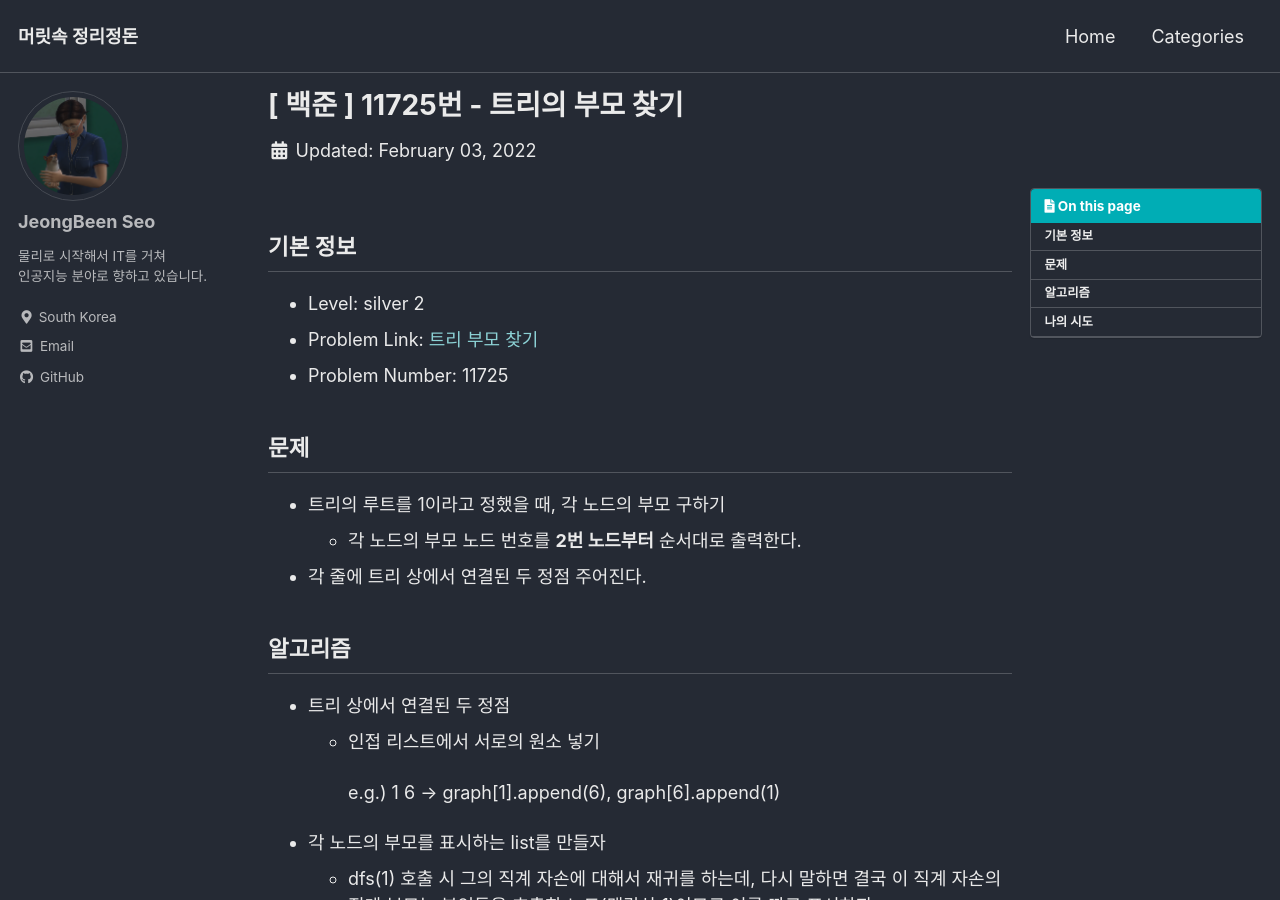
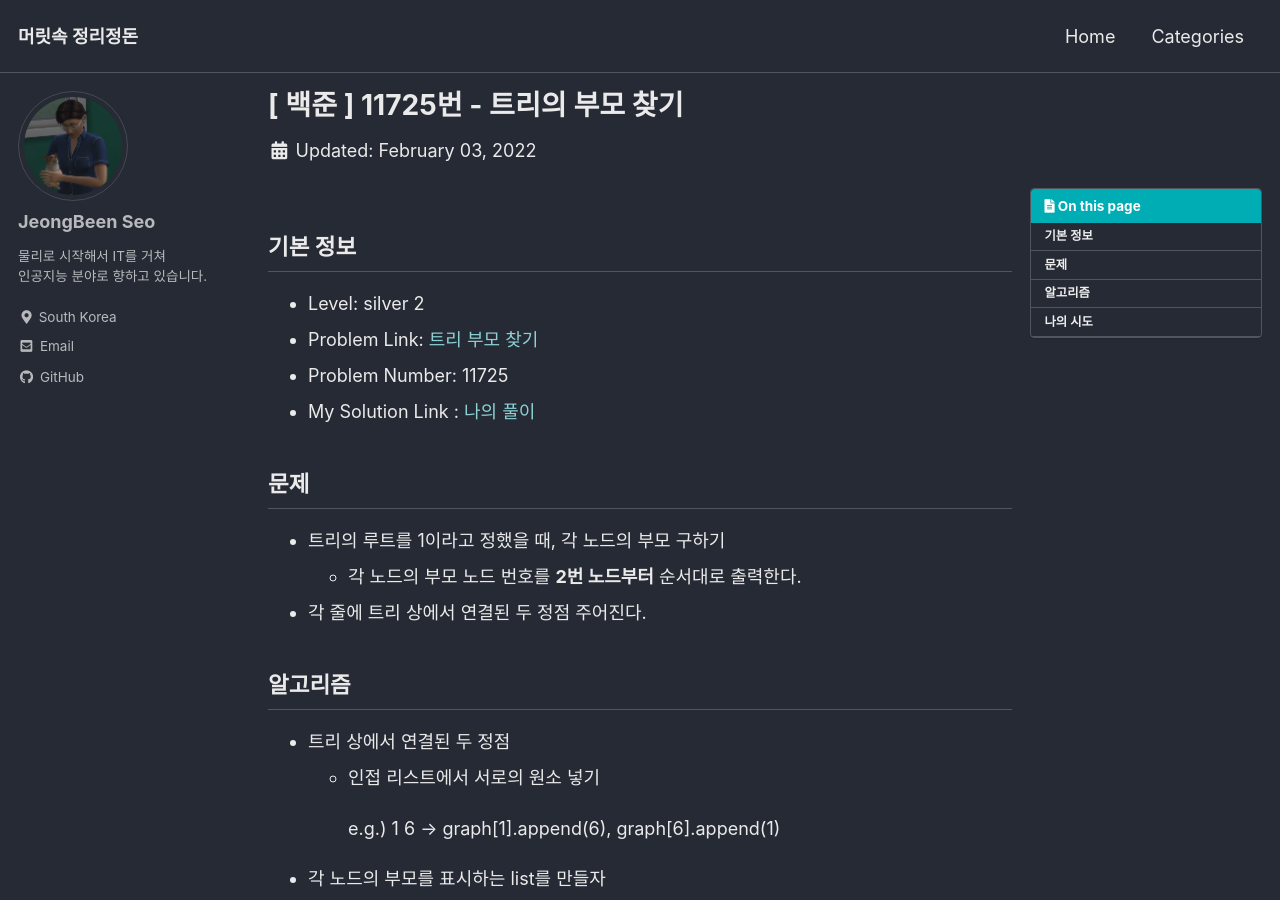
Before and after one commit to claire-1125/claire-1125.github.io, a Jekyll site: the page built from _posts/2022-02-03-boj_11725.md, in a window 1280 px wide and 900 px high. Built offline with Jekyll 4.4.1, drawn with Linux system fonts in a browser that asks for light colours; cached includes are drawn as plain includes.

Commit message:
committed in Feb 3

```diff
--- a/_posts/2022-02-03-boj_11725.md
+++ b/_posts/2022-02-03-boj_11725.md
@@ -13,6 +13,7 @@ toc_sticky: true
 - Level: silver 2
 - Problem Link: [트리 부모 찾기](https://www.acmicpc.net/problem/11725)
 - Problem Number: 11725
+- My Solution Link : [나의 풀이](https://github.com/claire-1125/AlgoStudy/blob/main/baekjoon/DFSnBFS/boj_11725.py)
 
 
 ## 문제
```
